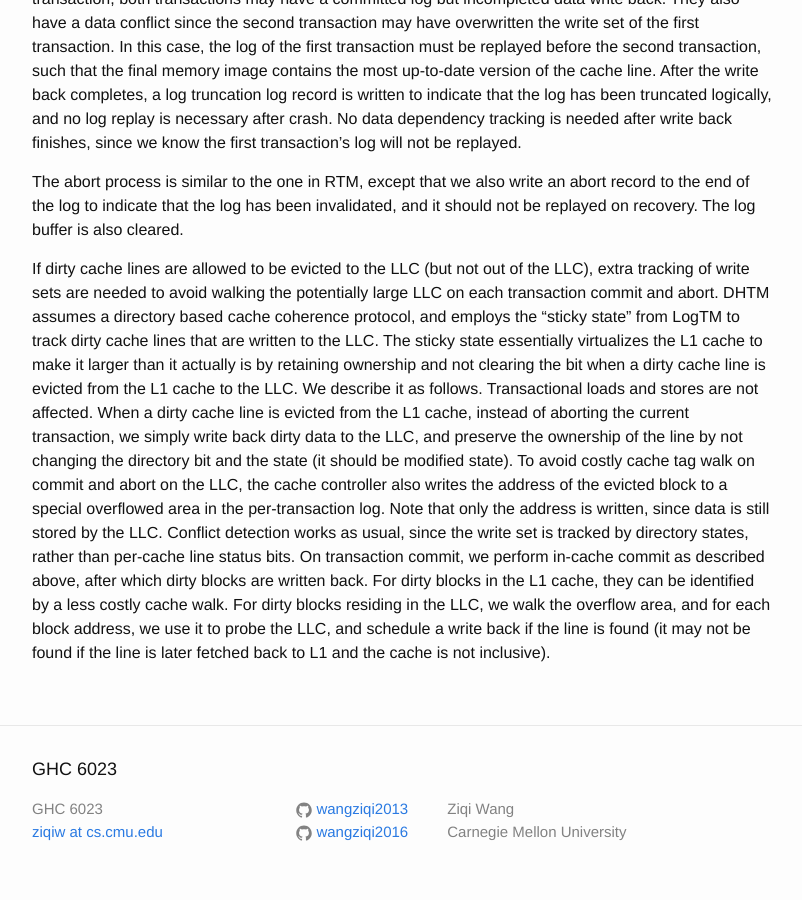
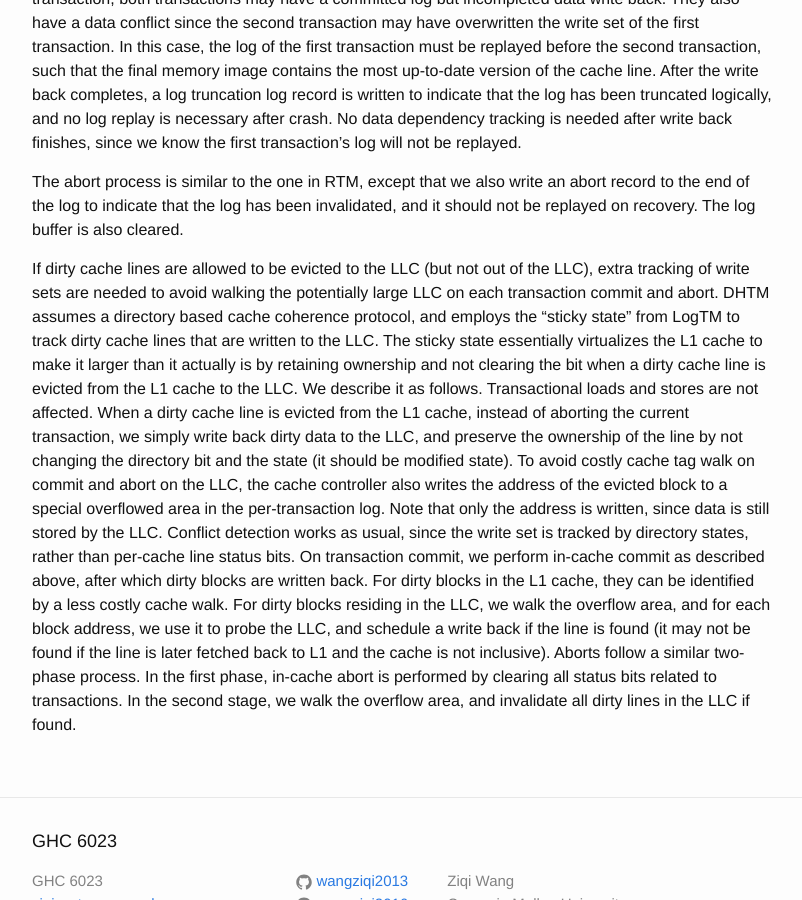
Before and after one commit to wangziqi2013/wangziqi2013.github.io, a Jekyll site: the page built from _posts/2019-12-09-dhtm.markdown, in a window 1280 px wide and 900 px high, scrolled down 2197 px. Shown: the whole window, without its empty margins (238-1040 px from the left). Built offline with Jekyll 4.4.1, drawn with Linux system fonts in a browser that asks for light colours.

Commit message:
Adding abort

```diff
--- a/_posts/2019-12-09-dhtm.markdown
+++ b/_posts/2019-12-09-dhtm.markdown
@@ -100,4 +100,6 @@ the write set is tracked by directory states, rather than per-cache line status
 in-cache commit as described above, after which dirty blocks are written back. For dirty blocks in the L1 cache, they
 can be identified by a less costly cache walk. For dirty blocks residing in the LLC, we walk the overflow area, and for
 each block address, we use it to probe the LLC, and schedule a write back if the line is found (it may not be found if the
-line is later fetched back to L1 and the cache is not inclusive).
+line is later fetched back to L1 and the cache is not inclusive). Aborts follow a similar two-phase process. In the first
+phase, in-cache abort is performed by clearing all status bits related to transactions. In the second stage, we walk the
+overflow area, and invalidate all dirty lines in the LLC if found.
```
